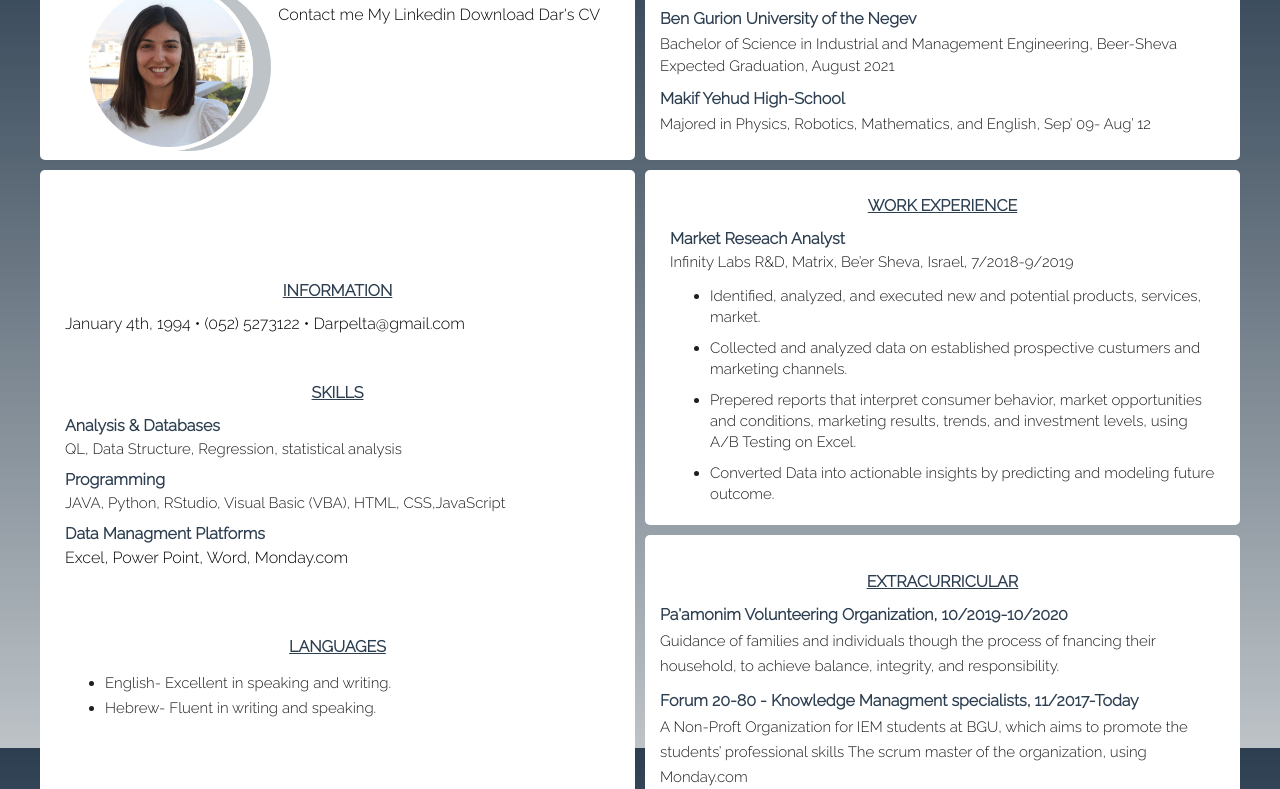
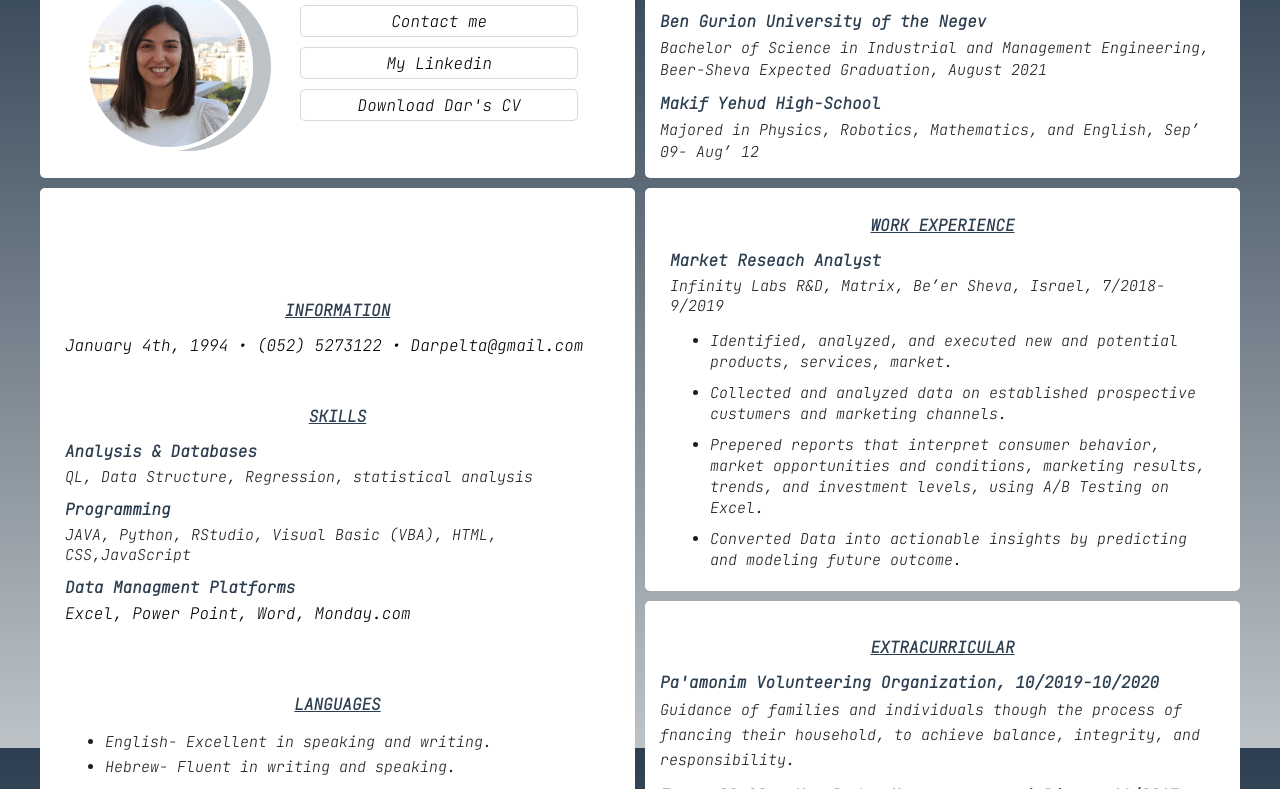
Before and after one commit to MotiLM2003/dar-project, a plain HTML site: page index.html in a window 1280 px wide. Shown: the part 95-884 px from the top of the page. Drawn offline with Linux system fonts and the light colour scheme.

Commit message:
:bug: change font style and btn to button

```diff
--- a/index.html
+++ b/index.html
@@ -57,9 +57,9 @@
                 <img src="dar.png" alt="my picture" >
                </div>
             <div class="info-container">
-                <a href="./ContactForm.html" class="btn">Contact me</a>
-                <a href="https://www.linkedin.com/in/dar-pelta/?originalSubdomain=il" class="btn">My Linkedin</a>
-                <a href="/dar_pelta_cv.pdf" class="btn" download>Download Dar's CV</a>
+                <a href="./ContactForm.html" class="button">Contact me</a>
+                <a href="https://www.linkedin.com/in/dar-pelta/?originalSubdomain=il" class="button">My Linkedin</a>
+                <a href="/dar_pelta_cv.pdf" class="button" download>Download Dar's CV</a>
             </div>
         </div>
             </div> <!-- item4 -->
--- a/styles.css
+++ b/styles.css
@@ -1,4 +1,4 @@
-@import url('https://fonts.googleapis.com/css2?family=Raleway:wght@300&display=swap');
+@import url('https://fonts.googleapis.com/css2?family=JetBrains+Mono:ital,wght@1,200&display=swap');
 @import url('https://fonts.googleapis.com/css2?family=Dancing+Script:wght@500&display=swap');
 
 body {
@@ -17,7 +17,7 @@ body {
   color: black;
 
   /* font-family: 'Segoe UI', Tahoma, Geneva, Verdana, sans-serif; */
-  font-family: 'Raleway', sans-serif;
+  font-family: 'JetBrains Mono', monospace;
 
   /* setting page height to full viewport height */
   height: 100vh;
```
